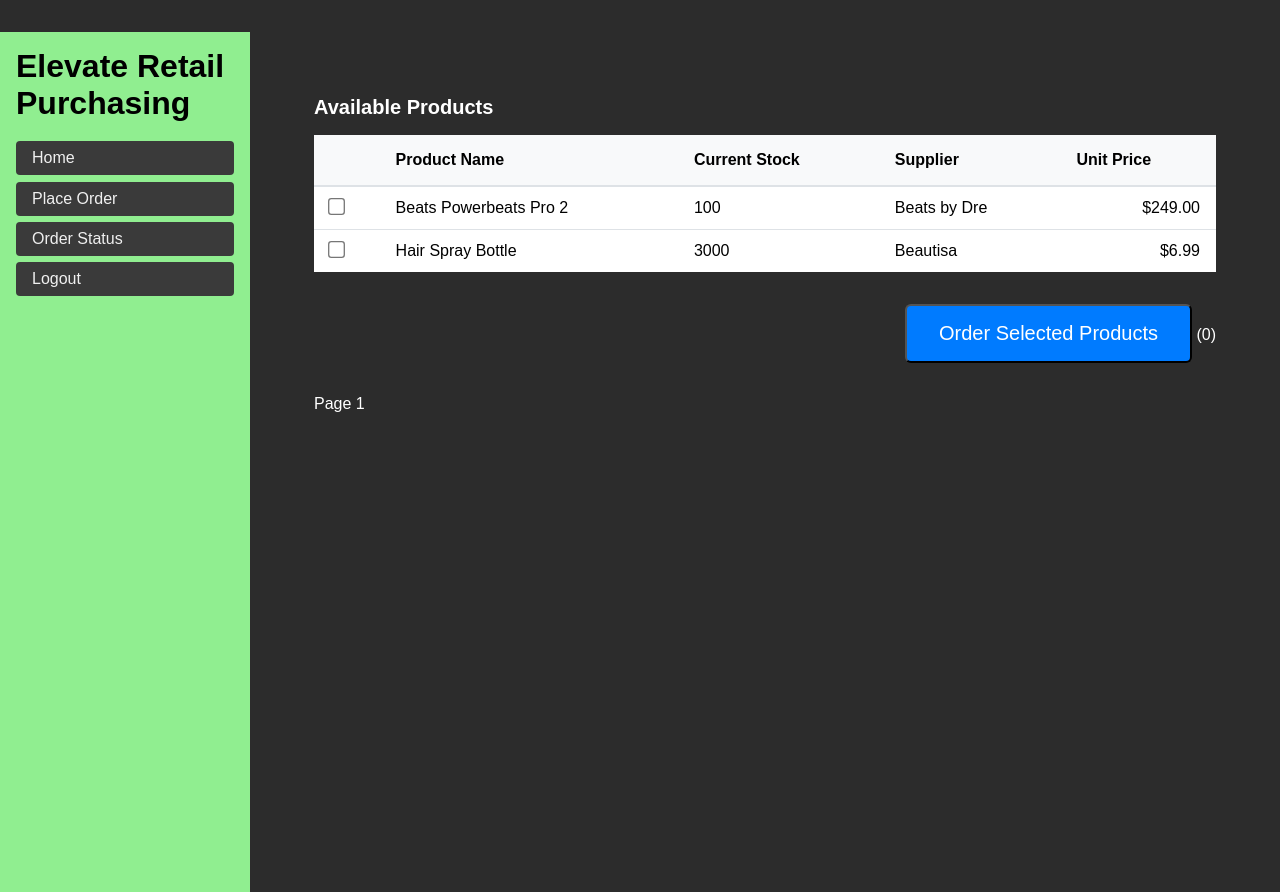
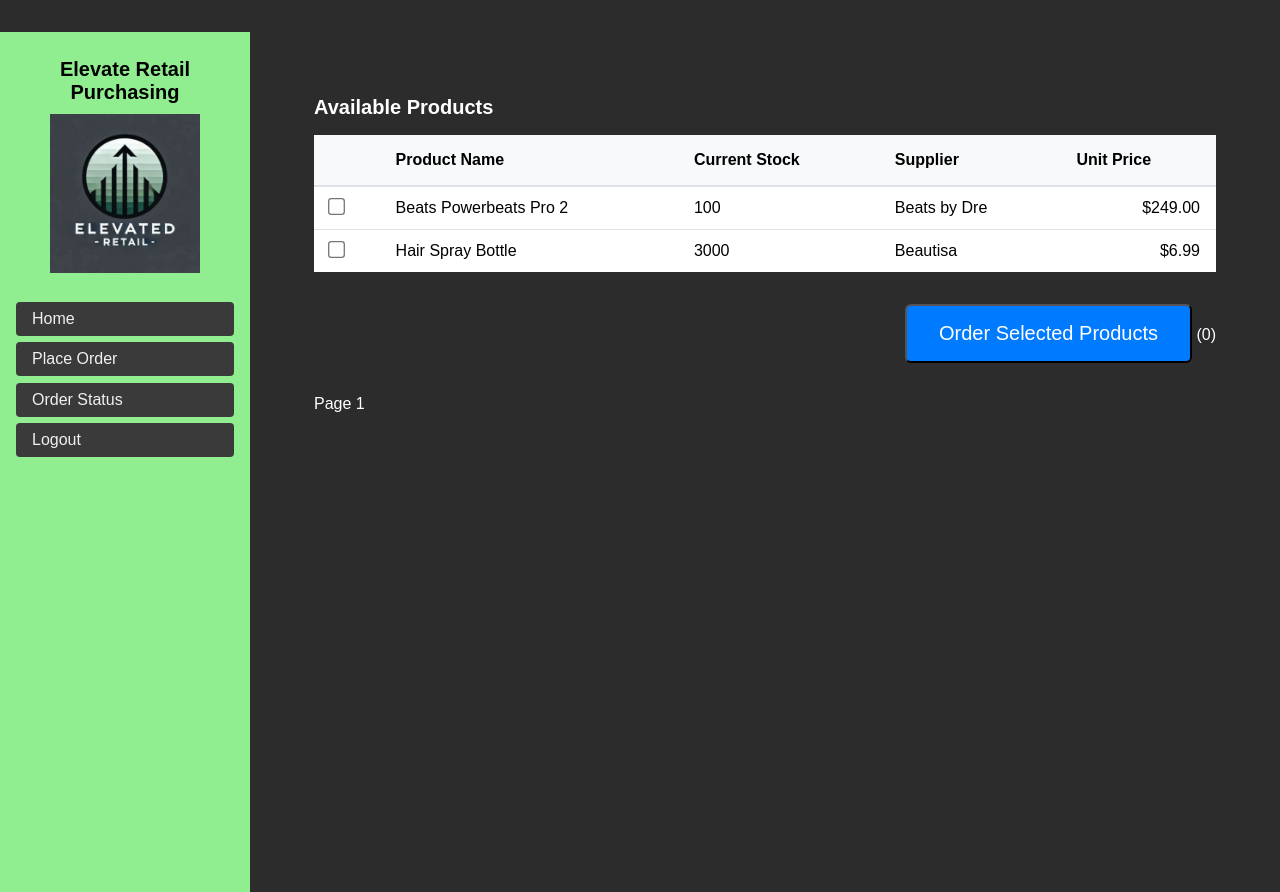
Before and after one commit to nveeee/ElevateRetailPurchasing, a Flask app: page /purchasing/place_order in a window 1280 px wide. Run offline with Flask 3, Linux system fonts and the light colour scheme; data comes from the database, SQL or seed files in the repository.

Commit message:
Added logo to the frontend. Created static/images folder to store elevate_retail_logo.jpg file, added styling for logo in css file and image path into header.html file.

```diff
--- a/app/static/css/style.css
+++ b/app/static/css/style.css
@@ -20,6 +20,25 @@ body {
   height: 100vh;
   left: 0;
   color: #000;
+}
+
+.sidebar-header {
+  display: flex;
+  flex-direction: column;
+  align-items: center;
+  padding: 10px;
+}
+
+.sidebar-header h1 {
+  font-size: 1.25rem;
+  color: #000;
+  text-align: center;
+  margin-bottom: 10px;
+}
+
+.sidebar-logo {
+  width: 150px;
+  height: auto;
 }
 
 /* Main content */
--- a/app/templates/includes/header.html
+++ b/app/templates/includes/header.html
@@ -1,3 +1,4 @@
-<header>
+<header class="sidebar-header">
     <h1>Elevate Retail Purchasing</h1>
+    <img src="../static/images/elevate_retail_logo.jpg" alt="Elevate Retail Logo" class="sidebar-logo">
 </header>
```
Also changed, not shown: app/main/routes/index.py (+2 -18 lines), app/static/images/elevate_retail_logo.jpg (added).
